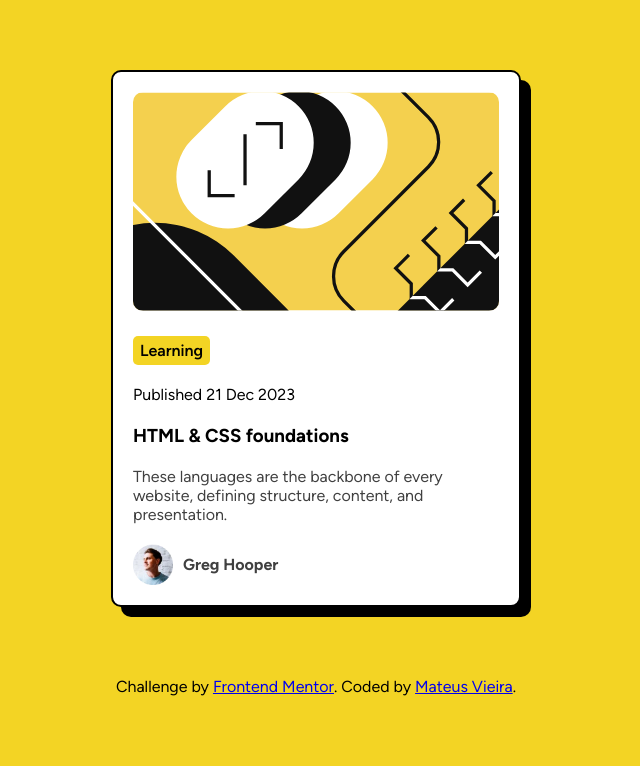
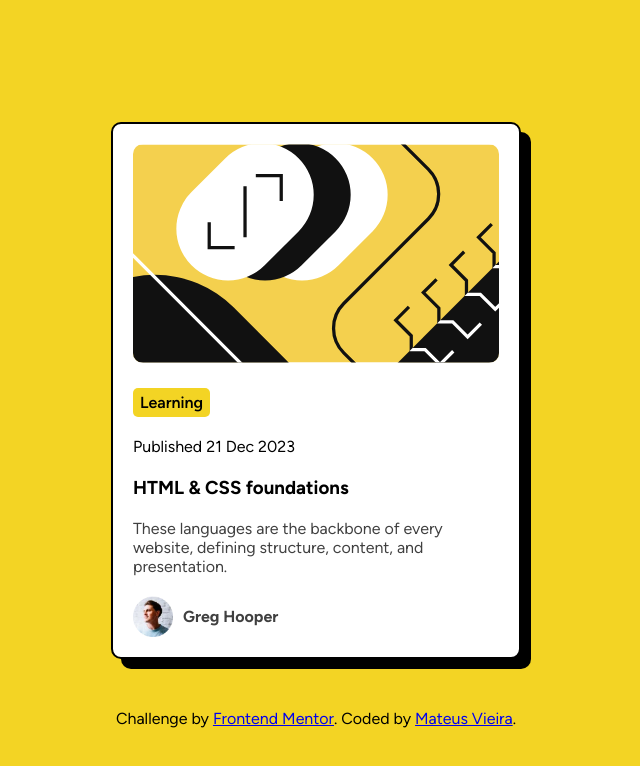
Before and after one commit to matmv21/front-end-blog-preview, a plain HTML site: page index.html in a window 1280 px wide. Shown: the whole page, without its empty margins (324-964 px from the left). Drawn offline with Linux system fonts and the light colour scheme.

Commit message:
atualizações no CSS

```diff
--- a/index.html
+++ b/index.html
@@ -8,7 +8,7 @@
   <link rel="stylesheet" href="style.css">
 </head>
 <body>
-  <div class="main">
+  <div>
     <div class="card-container">
       <div class="content-container">
         <img src="assets/images/illustration-article.svg" alt="cover" id="cover">
@@ -27,7 +27,6 @@
     <div class="attribution">
       <p>Challenge by <a href="https://www.frontendmentor.io?ref=challenge" target="_blank">Frontend Mentor</a>. Coded by <a href="https://github.com/matmv21">Mateus Vieira</a>.</p>
     </div>
-    <span id="black-shape"></span>
   </div>
 </body>
 </html>
--- a/style.css
+++ b/style.css
@@ -8,13 +8,16 @@
     src: url(assets/fonts/Figtree-VariableFont_wght.ttf);
 }
 body {
-    display: block;
+    display: flex;
+    flex-direction: column;
+    gap: 20px;
+    align-items: center;
+    justify-content: center;
     font-family: 'figtree';
     background-color: #F3D424;
-    align-items: center;
-    justify-content: center;
     margin: auto;
     padding: 20px;
+    min-height: 100vh;
     overflow: hidden;
 }
 .main {
@@ -29,7 +32,7 @@ body {
     justify-content: center;
     margin: 50px auto;
     background-color: white;
-    width: 410px;
+    max-width: 410px;
     border-radius: 10px;
     border: 2px solid black;
     box-shadow: 10px 10px 0 black;
@@ -79,8 +82,7 @@ body {
     font-weight: 700;
 }
 .attribution {
-    display: grid;
-    margin-top: 20px;
+    text-align: center;
 }
 .attribution p {
     margin: auto;
```
